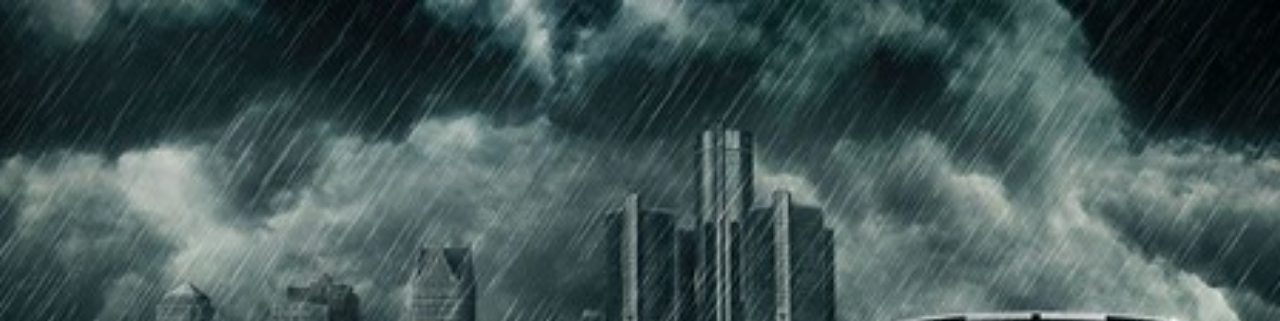
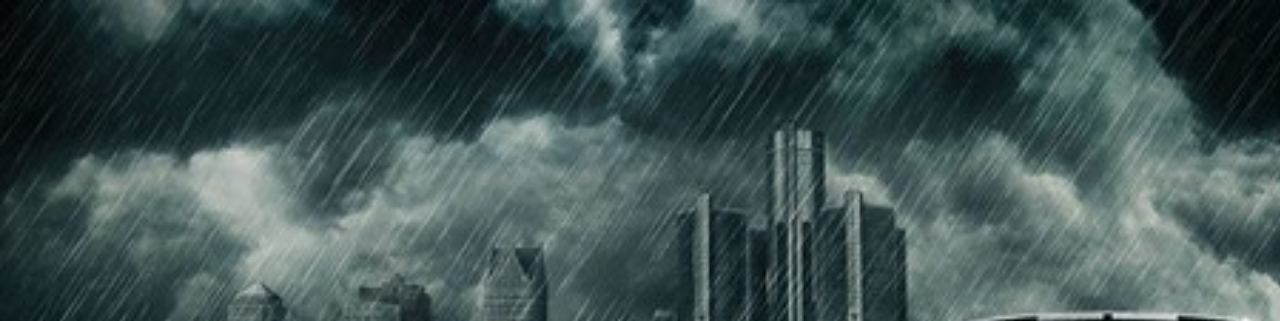
Before and after one commit to leopn11/css_Background, a plain HTML site: page index.html in a window 1280 px wide. Shown: the top 321 px of the page. Drawn offline with nearby package versions, Linux system fonts and the light colour scheme.

Commit message:
css background

```diff
--- a/style.css
+++ b/style.css
@@ -8,7 +8,7 @@ html, body{
 .arranque{
     width: 100%;
     height: 100%;
-    background: url(/img/cobra.jpg)no-repeat 50% 50%;
+    background: url(./img/cobra.jpg);
     background-size: cover;
     display: table;
     margin: auto;
```
